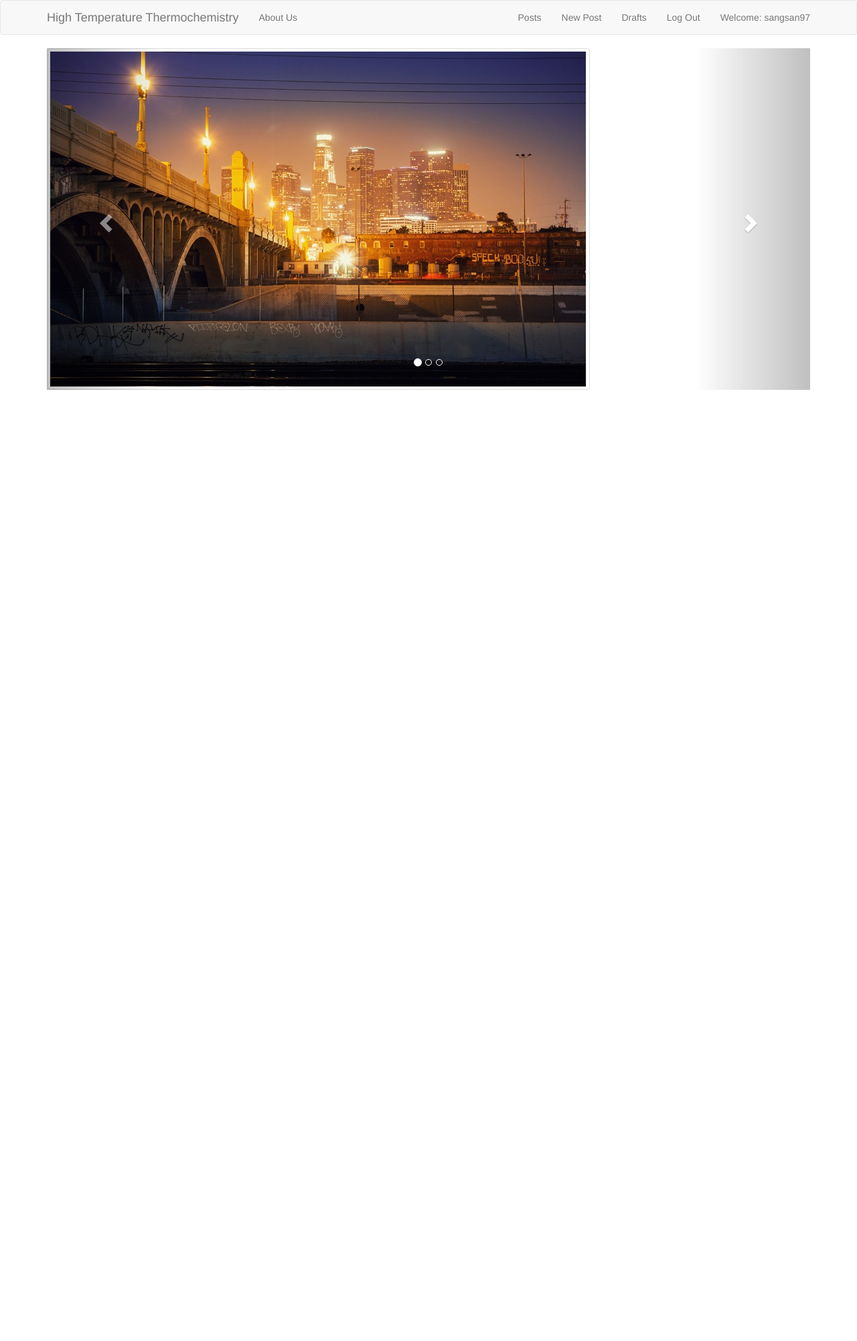
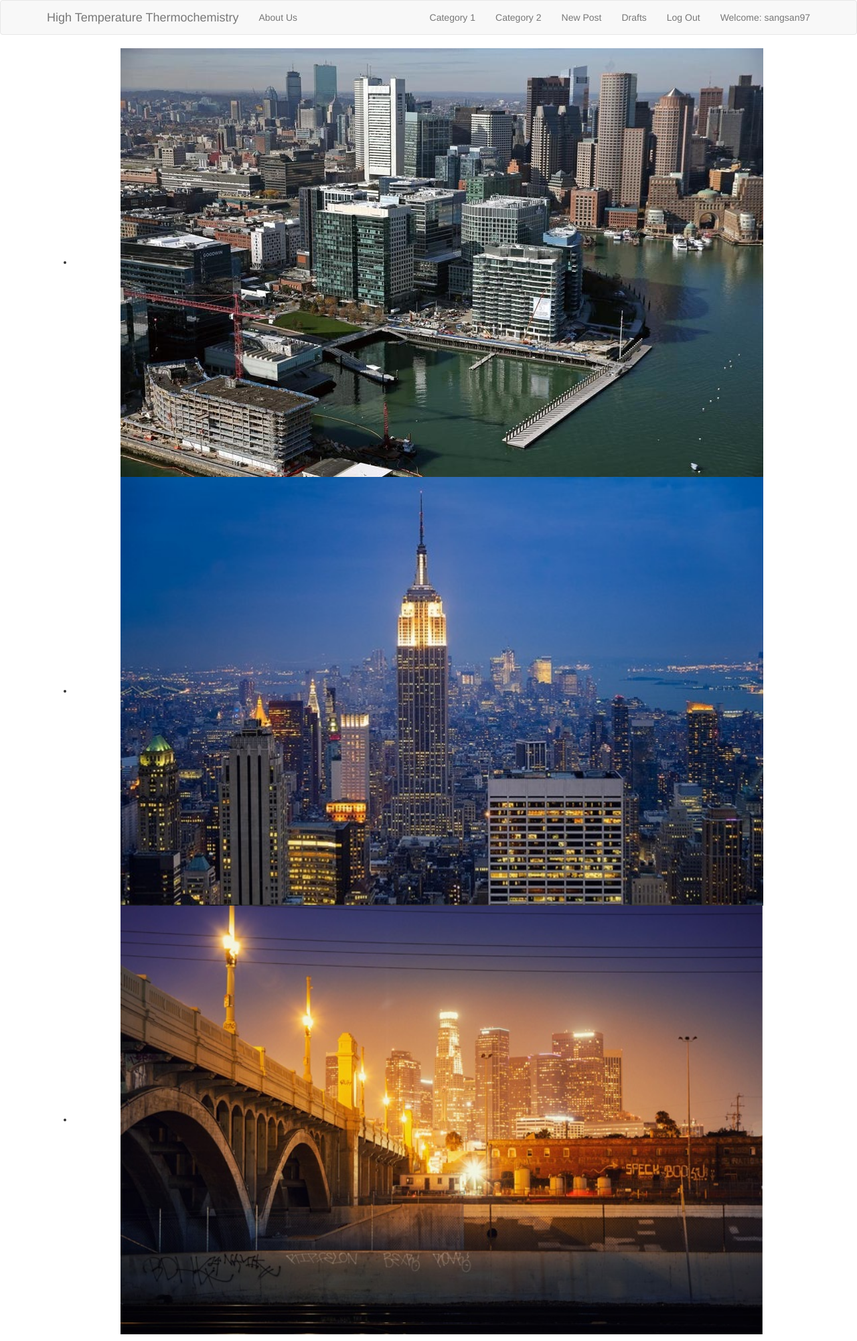
Before and after one commit to sangsan97/practice2, a Django app: page / in a window 1280 px wide. Shown: the whole page at 67% size. Before the commit the page ends 582 px from the top, so only its background shows below. Run offline with Django 3.2, Linux system fonts and the light colour scheme; a user stored in the database is signed in; some libraries are stand-ins or nearby versions.

Commit message:
third commit

```diff
--- a/blog/forms.py
+++ b/blog/forms.py
@@ -15,7 +15,7 @@
 
     class Meta:
         model = Post
-        fields = ('author', 'title', 'text', 'document', 'photo')
+        fields = ('author', 'title', 'text', 'document', 'where_to_status', 'photo')
 
         widgets = {
             'title': forms.TextInput(attrs={'class': 'textinputclass'}),
--- a/blog/models.py
+++ b/blog/models.py
@@ -16,6 +16,11 @@
     published_date = models.DateTimeField(blank=True, null=True)
     photo = models.ImageField(blank=True, null=True)
     document = models.FileField(blank=True, null=True, upload_to='documents/')
+    where_to = [
+        ('post_list', 'Post List'),
+        ('post_list2', 'Post List2'),
+    ]
+    where_to_status = models.CharField(max_length=15, choices=where_to, default='post_list')
 
     def publish(self):
         self.published_date = timezone.now()
--- a/blog/urls.py
+++ b/blog/urls.py
@@ -6,6 +6,7 @@
 urlpatterns = [
     path('', views.SlideView.as_view(), name='slide'),
     path('post_list/', views.PostListView.as_view(), name='post_list'),
+    path('post_list2/', views.PostList2View.as_view(), name='post_list2'),
     path('about/', views.AboutView.as_view(), name='about'),
     path('login/', views.Signin, name='login'),
     path('logout/', views.Signout, name='logout'),
--- a/blog/views.py
+++ b/blog/views.py
@@ -11,7 +11,7 @@
 # Create your views here.
 
 class SlideView(TemplateView):
-    template_name = 'blog/slide.html'
+    template_name = 'blog/slide2.html'
 
 class AboutView(TemplateView):
     template_name = 'blog/about.html'
@@ -46,8 +46,17 @@
 class PostListView(ListView):
     model = Post
 
+    #def get_queryset(self):
+    #    return Post.objects.filter(published_date__lte=timezone.now()).order_by('-published_date')
+
     def get_queryset(self):
-        return Post.objects.filter(published_date__lte=timezone.now()).order_by('-published_date')
+        return Post.objects.filter(where_to_status='post_list').order_by('-published_date')
+
+class PostList2View(ListView):
+    model = Post
+
+    def get_queryset(self):
+        return Post.objects.filter(where_to_status='post_list2').order_by('-published_date')
 
 def ModelFormUpload(request):
     if request.method == 'POST':
--- a/templates/blog/base.html
+++ b/templates/blog/base.html
@@ -25,7 +25,8 @@
 
             <ul class="nav navbar-nav navbar-right">
                 {% if user.is_authenticated %}
-                    <li><a href="{% url 'post_list' %}">Posts</a></li>
+                    <li><a href="{% url 'post_list' %}">Category 1</a></li>
+                    <li><a href="{% url 'post_list2' %}">Category 2</a></li>
                     <li><a href="{% url 'post_form' %}">New Post</a></li>
                     <li><a href="{% url 'post_draft_list' %}">Drafts</a></li>
                     <li><a href="{% url 'logout' %}">Log Out</a></li>
--- a/templates/blog/post_list.html
+++ b/templates/blog/post_list.html
@@ -4,11 +4,11 @@
     <div class="centerstage">
     {% for post in post_list %}
         <div class="post">
-            <h2><a href="{% url 'post_detail' pk=post.pk %}">{{ post.title }}</a></h2>
+            <h3><a href="{% url 'post_detail' pk=post.pk %}">{{ post.title }}</a></h3>
             <div class="date">
                 <p>Published On: {{ post.published_date|date:"d-M-Y" }}</p>
             </div>
-            <a href="{% url 'post_detail' pk=post.pk %}">Comments: {{ post.approve_comments.count }}</a>
+            <a href="{% url 'post_detail' pk=post.pk %}">Comments: {{ post.approve_comment.count }}</a>
         </div>
     {% endfor %}
     </div>
--- a/templates/blog/post_list2.html
+++ b/templates/blog/post_list2.html
@@ -8,7 +8,7 @@
             <div class="date">
                 <p>Published On: {{ post.published_date|date:"d-M-Y" }}</p>
             </div>
-            <a href="{% url 'post_detail' pk=post.pk %}">Comments: {{ post.approve_comments.count }}</a>
+            <a href="{% url 'post_detail' pk=post.pk %}">Comments: {{ post.approve_comment.count }}</a>
         </div>
     {% endfor %}
     </div>
--- /dev/null
+++ b/templates/blog/slide2.html
@@ -0,0 +1,37 @@
+{% extends 'blog/base.html' %}
+
+{% block content %}
+    <link rel="stylesheet" href="https://cdn.jsdelivr.net/bxslider/4.2.12/jquery.bxslider.css">
+    <script src="https://cdn.jsdelivr.net/bxslider/4.2.12/jquery.bxslider.min.js"></script>
+
+    <script>
+        $(document).ready(function(){
+        $('.slider').bxSlider({
+            mode: 'fade',
+            auto: true,
+            speed: 1000,
+            pause: 5000,
+            pager: true,
+            captions: true,
+            slideWidth: 960
+        });
+        });
+    </script>
+
+    <div id="visual_wrap">
+    <div id="visual">
+        <div class="bx-wrapper">
+            <div class="bx-viewport">
+            <ul class="slider" style="position: relative; text-align: center">
+                <li><img width="960" height="640" src="/static/Boston.jpg" title="Boston"></li>
+                <li><img width="960" height="640" src="/static/NewYork.jpg" title="New York"></li>
+                <li><img width="960" height="640" src="/static/LA.jpg" title="Los Angeles"></li>
+            </ul>
+            </div>
+        </div>
+    </div>
+    </div>
+
+
+
+{% endblock %}
```
Also changed, not shown: blog/migrations/0003_post_where_to_status.py (added), blog/migrations/0004_auto_20181018_2245.py (added), db.sqlite3.
